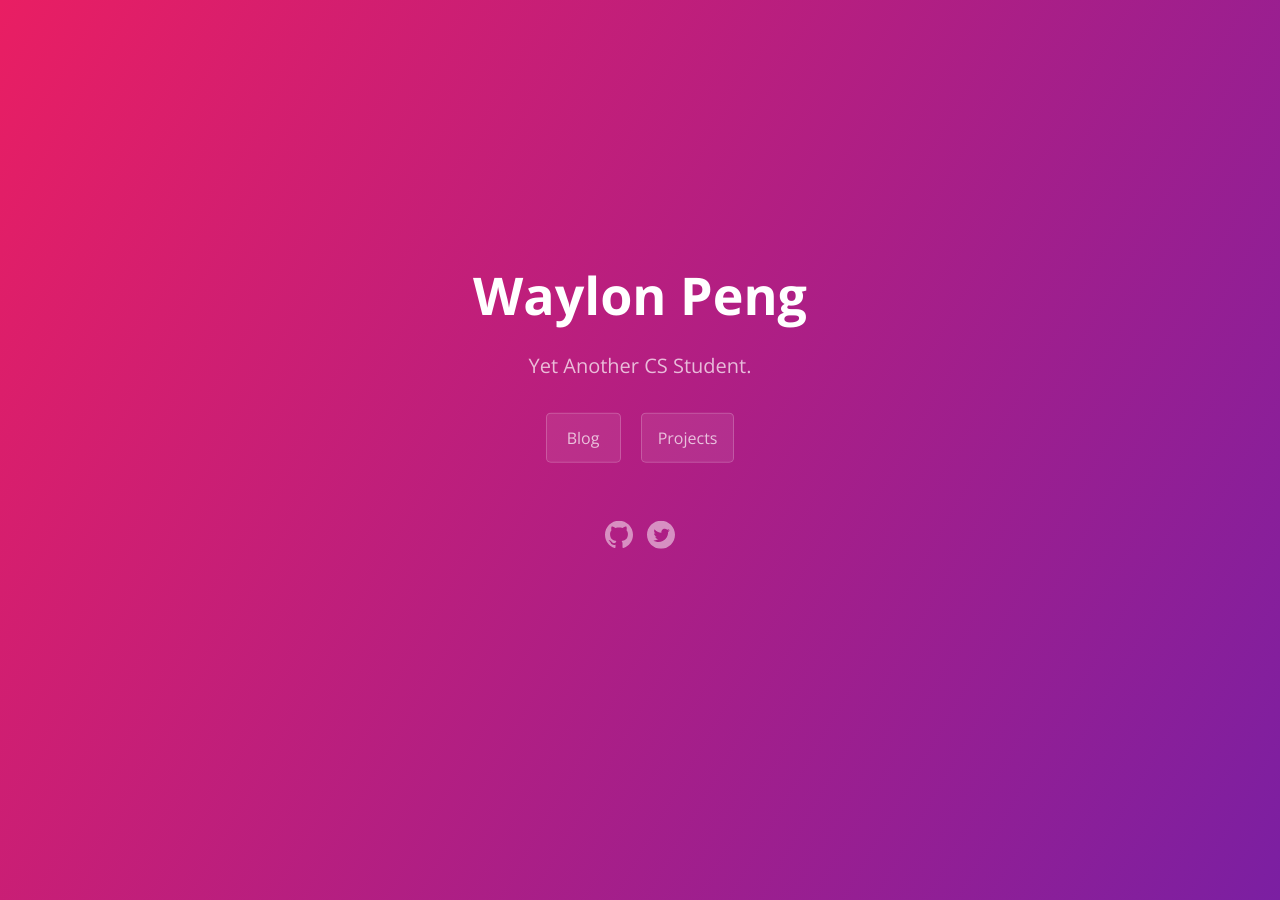
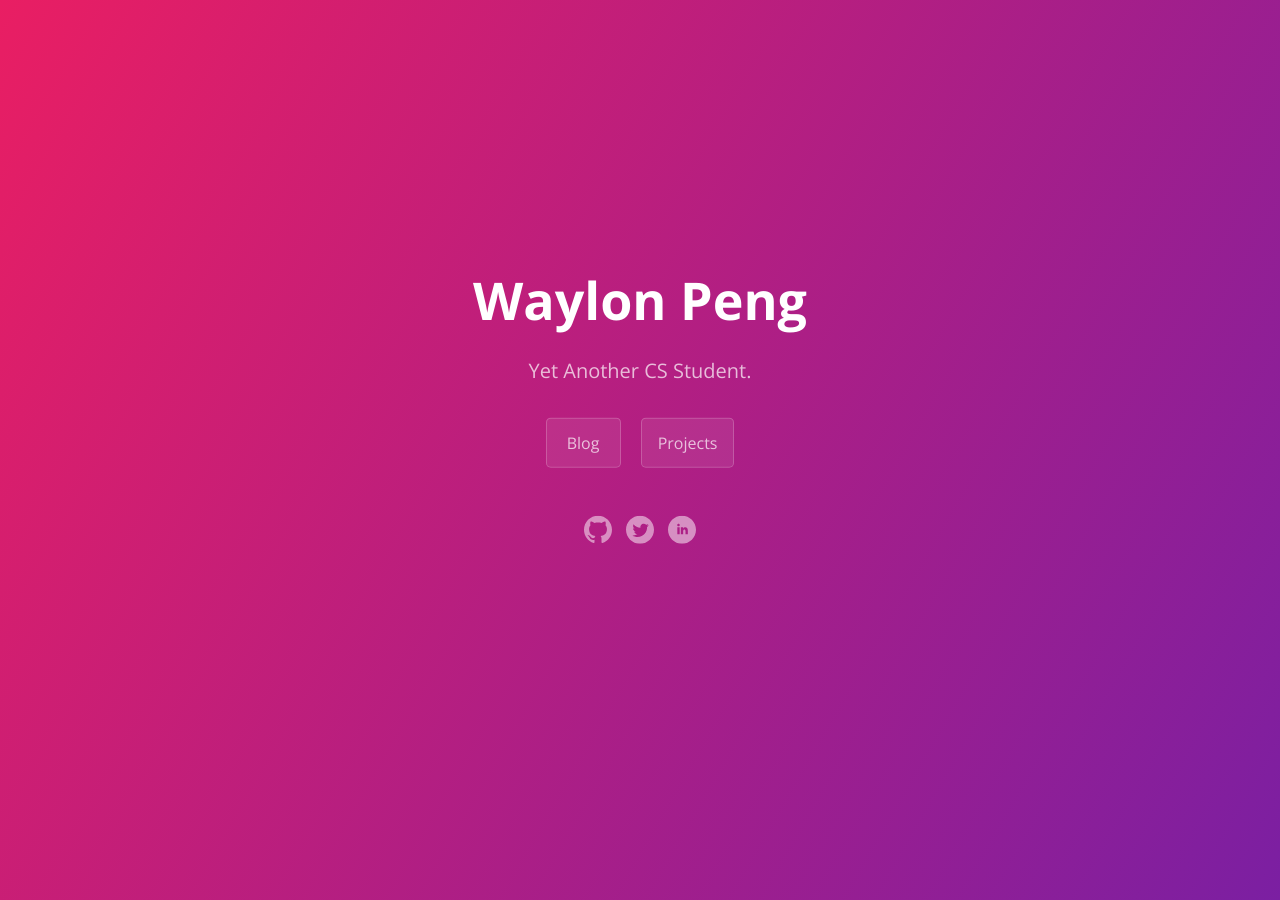
Before and after one commit to pandaxtc/pandaxtc.github.io, a Jekyll site: the page built from index.md, in a window 1280 px wide. Built offline with Jekyll 4.4.1, drawn with Linux system fonts in a browser that asks for light colours.

Commit message:
Added LinkedIn Icon

```diff
--- a/_config.yml
+++ b/_config.yml
@@ -21,7 +21,8 @@ baseurl: "" # the subpath of your site, e.g. /blog
 url: "https://www.waylonpeng.com" # the base hostname & protocol for your site, e.g. http://example.com
 twitter:
   username: penguin_whale
-github_username:  pandaxtc
+linkedin:
+  username: waylonpeng
 
 # Build settings
 markdown: kramdown
--- a/_layouts/default.html
+++ b/_layouts/default.html
@@ -122,7 +122,14 @@
               </a>
             </span>
 
-            <!-- RSS icon -->
+            <!-- Linkedin icon -->
+            <span class="my-span-icon">
+              <a href="https://www.linkedin.com/in/{{ site.linkedin.username }}" aria-label="{{ site.github.owner_name }}'s Linkedin" title="{{ site.github.owner_name }}'s Linkedin">
+                <svg class="home-icon" xmlns="http://www.w3.org/2000/svg" width="24" height="24" viewBox="0 0 24 24"><path d="M12 0c-6.627 0-12 5.373-12 12s5.373 12 12 12 12-5.373 12-12-5.373-12-12-12zm-2 16h-2v-6h2v6zm-1-6.891c-.607 0-1.1-.496-1.1-1.109 0-.612.492-1.109 1.1-1.109s1.1.497 1.1 1.109c0 .613-.493 1.109-1.1 1.109zm8 6.891h-1.998v-2.861c0-1.881-2.002-1.722-2.002 0v2.861h-2v-6h2v1.093c.872-1.616 4-1.736 4 1.548v3.359z"/></svg>
+              </a>
+            </span>
+
+            <!-- RSS icon
             {% if site.plugins contains "jekyll-feed" %}
               <span class="my-span-icon">
                 <a href="{{ "/feed.xml" | relative_url }}" aria-label="RSS feed" title="{{ site.github.owner_name }}'s RSS feed">
@@ -130,6 +137,8 @@
                 </a>
               </span>
             {% endif %}
+            -->
+
             <!-- Contact icon -->
             {% assign about_page = site.pages | where: "path", "about.md" | first %}
             {% if about_page.title %}
--- a/_sass/jekyll-theme-cayman-blog.scss
+++ b/_sass/jekyll-theme-cayman-blog.scss
@@ -486,7 +486,7 @@ a {
   display: inline-block;
 
   @include large {
-    margin-top: 18px;
+    margin-top: 8px;
   }
 
   @include medium {
```
